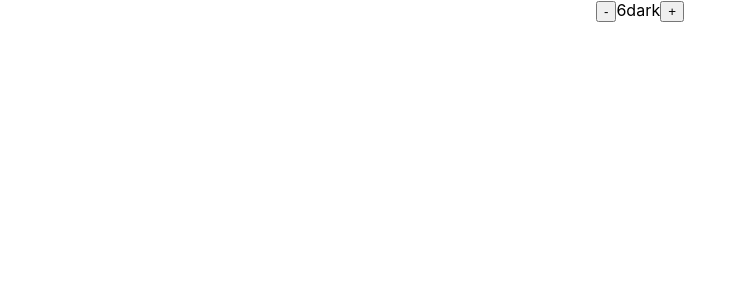
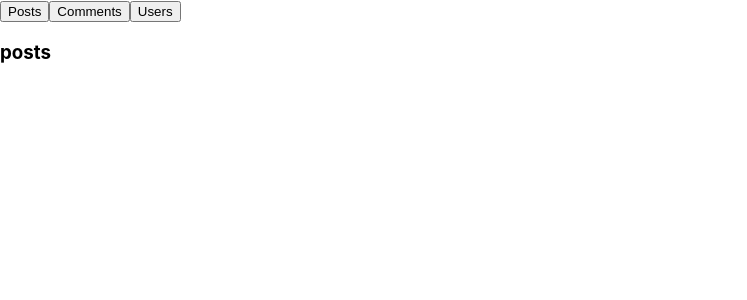
Before and after one commit to santhoshkumar-27/hooks, a React (Create React App) app: page / in a window 1280 px wide. Shown: the top 300 px of the page, without its empty margins (0-747 px from the left). Built offline with nearby package versions, Linux system fonts and the light colour scheme.

Commit message:
feat: use effect to make a side effects

```diff
--- a/src/App.js
+++ b/src/App.js
@@ -1,52 +1,25 @@
 import './App.css';
-import { useState } from 'react';
-
-const counterInitialize = () => {
-  console.log('asdffffffffff'); // it called only one time
-  return 6
-}
+import { useState, useEffect } from 'react';
 
 function App() {
-   // if we put like this it will trigger every time when components re rendered
-  // const [counter, setCounter] = useState(counterInitialize());
-  // or suppose you want to run only the components initialize period we passed as arrow functions
-  const [counter, setCounter] = useState(() => {
-    console.log('asdffffffffff'); // it called only one time
-    return 6
-  });
+  const [resourceType, setResourceType] = useState(() => 'posts')
 
-  // for a complex data structure
-  const [data, setData] = useState(() => ({theme: 'dark', value: 1}));
-  // in order to avoid this
-  // we need to use seperate state like this
-  const [value, setvalue] = useState(() => 1);
-  const [theme, settheme] = useState(() => 'dark');
-
-
-  console.log('data', data)
-
-  function decrement() {
-    // setCounter(counter - 1); // 5
-    // // the current state will have to not updated here so we get 6
-    // setCounter(counter - 1);
-
-    // if you want to update the state based on the current state
-    setCounter((prevValue) => prevValue - 1)
-
-    // if i need to update particular property, we need to provided whole set of data
-    setData(prev => ({...prev, theme: 'blue'}))
-    // it will gives the current updated value
-    // setCounter((prevValue) => prevValue - 1)
-
-
-  }
+  useEffect(() => {
+    console.log('this', resourceType)
+  }, [resourceType])
 
   return (
-    <div className="App">
-      <button onClick={decrement}>-</button>
-      <span>{counter}</span>
-      <span>{data.theme}</span>
-      <button>+</button>
+    <div>
+      <div>
+          <button onClick={() => setResourceType('posts')}>
+            Posts
+          </button>
+          <button  onClick={() => setResourceType('comments')}>Comments</button>
+          <button  onClick={() => setResourceType('users')}>Users</button>
+      </div>
+      <h3>
+        {resourceType}
+      </h3>
     </div>
   );
 }
```
